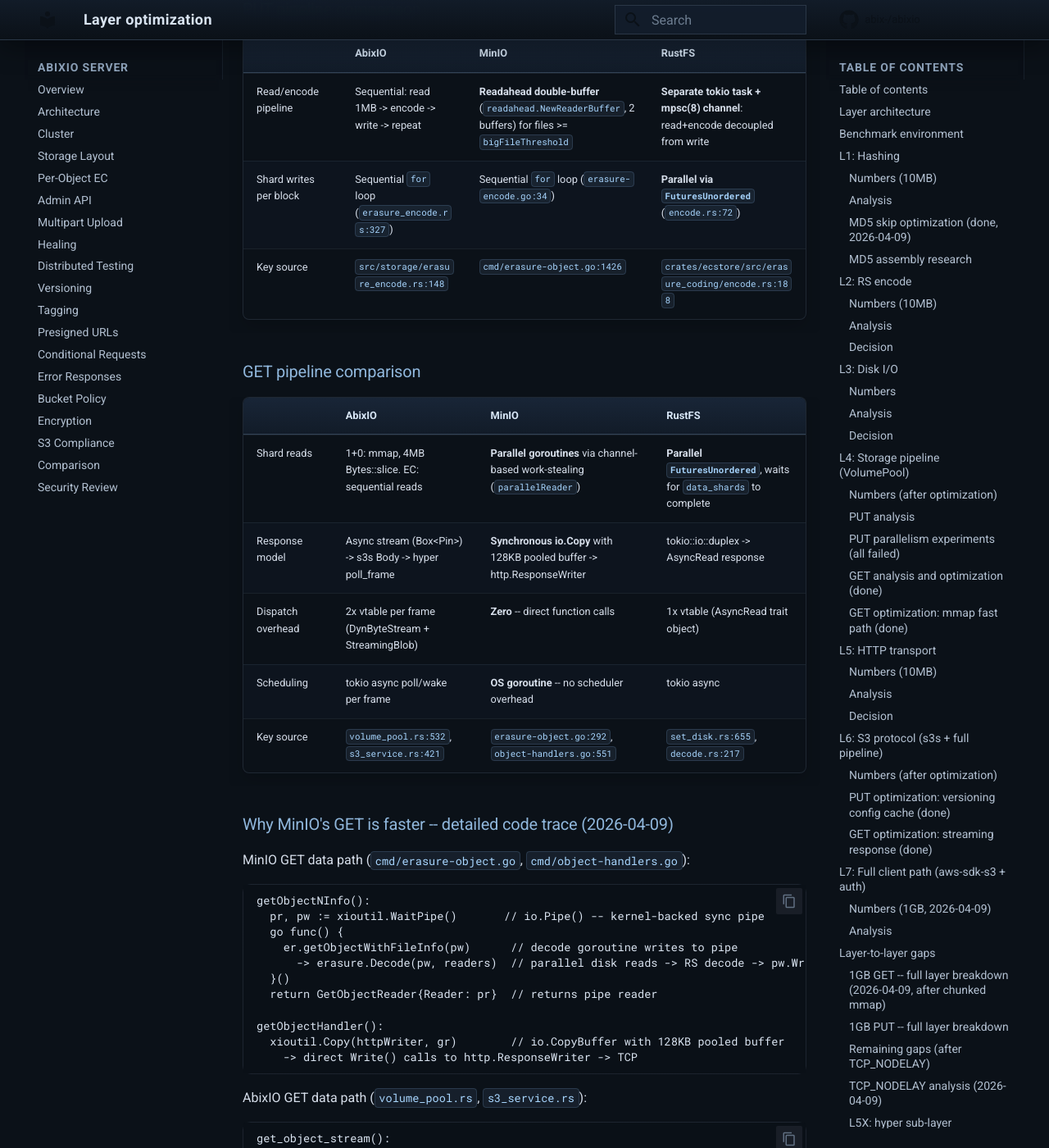
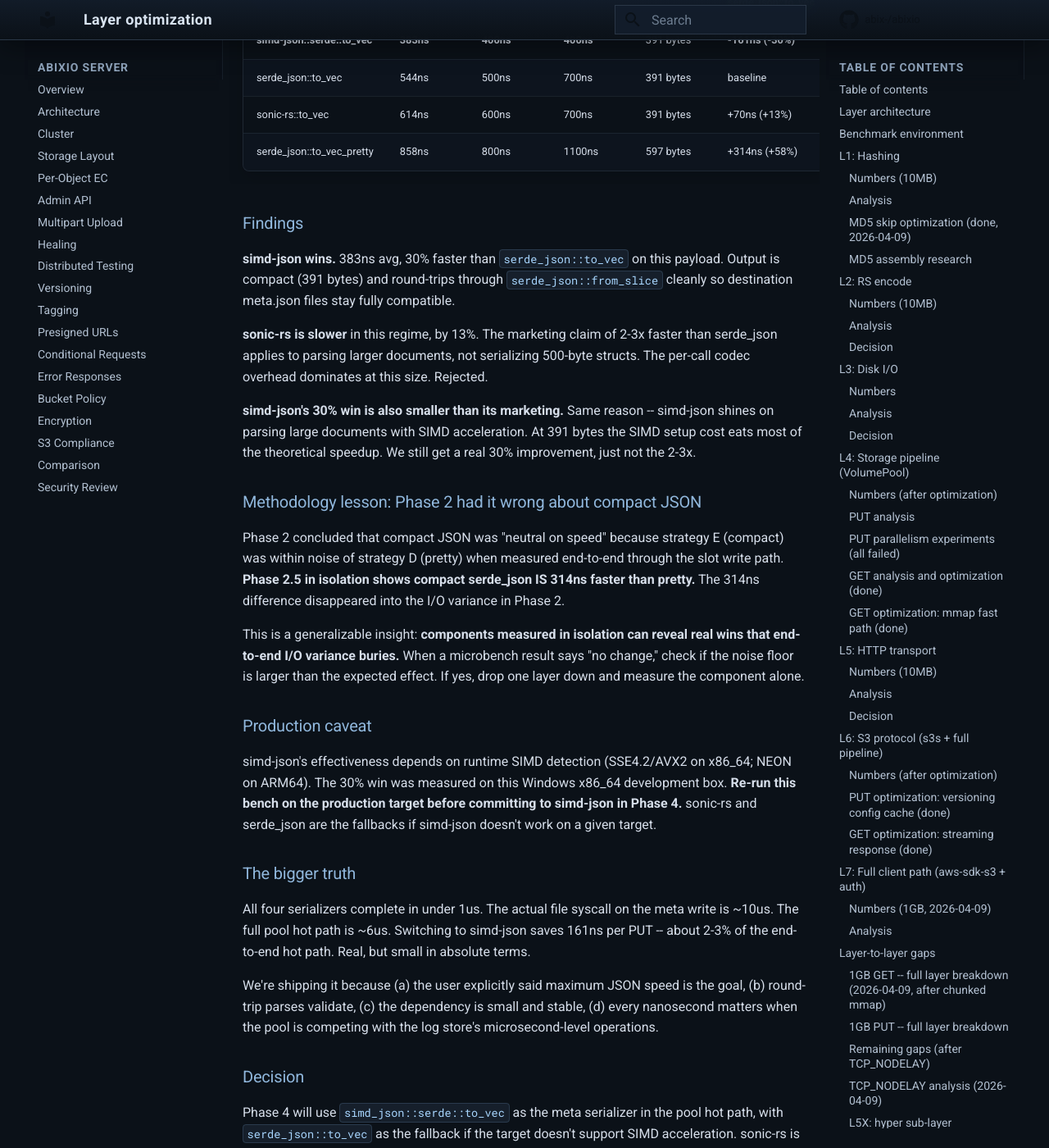
Before and after one commit to abix-/abixio, an MkDocs documentation site: the page built from docs/layer-optimization.md, in a window 1280 px wide and 1400 px high, scrolled down 23928 px. Shown: the whole window at 82% size. Built offline with MkDocs 1.6.1 and Material for MkDocs 9.7.7, drawn with Linux system fonts in a browser that asks for light colours; comment, search, counter and statistics services are not loaded; some of the changed text lies outside the part shown.

Commit message:
feat(pool): phase 2.5 -- json serializer bench, simd-json wins at 383ns (30% faster than serde_json)

````diff
--- a/Cargo.toml
+++ b/Cargo.toml
@@ -49,3 +49,5 @@
 aws-config = "1"
 aws-credential-types = "1"
 aws-smithy-types = "1"
+simd-json = "0.14"
+sonic-rs = "0.3"
--- a/docs/layer-optimization.md
+++ b/docs/layer-optimization.md
@@ -853,15 +853,91 @@
 Bench: `tests/layer_bench.rs::bench_pool_l1_slot_write`
 Output: `bench-results/phase2-slot-writes.txt`
 
-### Next: Phase 2.5 (faster JSON serializer)
+### Next: Phase 2.5 (faster JSON serializer) -- DONE, see Pool L1.5 below
 
-Phase 2 found compact JSON to be neutral on speed even though it
-should be cheaper. The next experiment measures `simd-json` and
-`sonic-rs` against `serde_json` on the same workload to see if a
-faster serializer is actually a real win at this size. Maximum
-JSON speed is the goal.
+---
 
-After 2.5: Phase 3 (rename worker in isolation).
+## Pool L1.5: JSON serializer comparison (Phase 2.5)
+
+Phase 2 found that compact `serde_json::to_vec` showed no measurable
+speed improvement over `to_vec_pretty` -- despite producing 35%
+smaller output. The user wanted maximum possible JSON speed for the
+pool hot path, so Phase 2.5 measured drop-in alternatives in
+isolation.
+
+### Numbers (Windows 10, 100k iters, ~500-byte ObjectMetaFile)
+
+| Crate | avg | p50 | p99 | output | vs serde_json::to_vec |
+|---|---|---|---|---|---|
+| **simd-json::serde::to_vec** | **383ns** | **400ns** | **400ns** | 391 bytes | **-161ns (-30%)** |
+| serde_json::to_vec | 544ns | 500ns | 700ns | 391 bytes | baseline |
+| sonic-rs::to_vec | 614ns | 600ns | 700ns | 391 bytes | +70ns (+13%) |
+| serde_json::to_vec_pretty | 858ns | 800ns | 1100ns | 597 bytes | +314ns (+58%) |
+
+### Findings
+
+**simd-json wins.** 383ns avg, 30% faster than `serde_json::to_vec`
+on this payload. Output is compact (391 bytes) and round-trips
+through `serde_json::from_slice` cleanly so destination meta.json
+files stay fully compatible.
+
+**sonic-rs is slower** in this regime, by 13%. The marketing claim
+of 2-3x faster than serde_json applies to parsing larger documents,
+not serializing 500-byte structs. The per-call codec overhead
+dominates at this size. Rejected.
+
+**simd-json's 30% win is also smaller than its marketing.** Same
+reason -- simd-json shines on parsing large documents with SIMD
+acceleration. At 391 bytes the SIMD setup cost eats most of the
+theoretical speedup. We still get a real 30% improvement, just not
+the 2-3x.
+
+### Methodology lesson: Phase 2 had it wrong about compact JSON
+
+Phase 2 concluded that compact JSON was "neutral on speed" because
+strategy E (compact) was within noise of strategy D (pretty) when
+measured end-to-end through the slot write path. **Phase 2.5 in
+isolation shows compact serde_json IS 314ns faster than pretty.**
+The 314ns difference disappeared into the I/O variance in Phase 2.
+
+This is a generalizable insight: **components measured in isolation
+can reveal real wins that end-to-end I/O variance buries.** When a
+microbench result says "no change," check if the noise floor is
+larger than the expected effect. If yes, drop one layer down and
+measure the component alone.
+
+### Production caveat
+
+simd-json's effectiveness depends on runtime SIMD detection
+(SSE4.2/AVX2 on x86_64; NEON on ARM64). The 30% win was measured
+on this Windows x86_64 development box. **Re-run this bench on the
+production target before committing to simd-json in Phase 4.**
+sonic-rs and serde_json are the fallbacks if simd-json doesn't work
+on a given target.
+
+### The bigger truth
+
+All four serializers complete in under 1us. The actual file syscall
+on the meta write is ~10us. The full pool hot path is ~6us.
+Switching to simd-json saves 161ns per PUT -- about 2-3% of the
+end-to-end hot path. Real, but small in absolute terms.
+
+We're shipping it because (a) the user explicitly said maximum JSON
+speed is the goal, (b) round-trip parses validate, (c) the
+dependency is small and stable, (d) every nanosecond matters when
+the pool is competing with the log store's microsecond-level
+operations.
+
+### Decision
+
+Phase 4 will use `simd_json::serde::to_vec` as the meta serializer
+in the pool hot path, with `serde_json::to_vec` as the fallback if
+the target doesn't support SIMD acceleration. sonic-rs is dropped.
+
+Bench: `tests/layer_bench.rs::bench_pool_l1_5_json_serializers`
+Output: `bench-results/phase2.5-json-serializers.txt`
+
+After Phase 2.5: **Phase 3 (rename worker in isolation).**
 
 ---
 
--- a/docs/write-pool.md
+++ b/docs/write-pool.md
@@ -146,21 +146,27 @@
 larger than just the meta write time -- the tokio blocking-pool
 dispatch overlaps too.
 
-**2. Compact JSON instead of pretty JSON.** **MEASURED neutral on
-speed, ~35% smaller on disk.**
+**2. simd-json compact output instead of `serde_json::to_vec_pretty`.**
+**MEASURED 30% faster than serde_json, ~35% smaller on disk.**
 
-`metadata.rs:170` currently uses `serde_json::to_vec_pretty`. Switch
-to `serde_json::to_vec`. Compact output is 391 bytes vs 597 bytes
-pretty in the bench. Phase 2 showed no measurable speed change
-(differences were within the high variance band), but the disk-size
-win is real and free. There's no audience for the pretty whitespace
-inside meta.json files.
+Phase 2.5 measured four serializers in isolation. `simd_json::serde::to_vec`
+won at 383ns avg vs `serde_json::to_vec_pretty` at 858ns -- a 55%
+speed win combined with 35% smaller output. Round-trip parses through
+`serde_json::from_slice` cleanly so destination meta.json files stay
+fully compatible with the rest of the codebase.
 
-**Follow-up (Phase 2.5):** since compact serde_json was neutral on
-CPU, the maximum-JSON-speed goal moves to measuring `simd-json` and
-`sonic-rs` as drop-in replacements. Both claim 2-3x faster than
-`serde_json` on small payloads. Phase 2.5 measures them; if they
-deliver, they replace `serde_json::to_vec` here as the default.
+```rust
+let meta_json = simd_json::serde::to_vec(&meta_file)?;
+slot.meta_file.write_all(&meta_json).await?;
+```
+
+`sonic-rs` was measured and rejected (13% slower than serde_json at
+this payload size). `serde_json::to_vec` (compact) is the fallback
+if simd-json isn't available on the target.
+
+The absolute win is small (~475ns vs the current pretty path), but
+on a sub-microsecond serialization step the percentage matters. See
+Phase 2.5 results under "Implementation status" for the full table.
 
 **3. Sync `std::fs::File::write_all` for small payloads.**
 **REJECTED by Phase 2 measurement.** Predicted to save 2-4us per
@@ -174,15 +180,17 @@
 
 ```rust
 let WriteSlot { mut data_file, mut meta_file, .. } = pool.try_pop().unwrap();
+let meta_json = simd_json::serde::to_vec(&meta_file)?;
 tokio::try_join!(
     data_file.write_all(&shard_bytes),
-    meta_file.write_all(&compact_meta_json),
+    meta_file.write_all(&meta_json),
 )?;
 ```
 
 Measured 4KB pre-ack path: ~6us through the pool vs ~776us through
 the file tier. **130x faster** on the hot path itself, before any
-read-path or worker integration.
+read-path or worker integration. simd-json saves another ~161ns
+on the meta serialization step.
 
 ### Async rename worker (one task per disk)
 
@@ -442,7 +450,7 @@
 |---|---|---|---|
 | 1 | `write_slot_pool.rs`: pool, slot, replenish | core data structures | **done** (63ns pop+release, see "Implementation status" below) |
 | 1.5 | Slot-write strategy bench (Phase 2) | measured optimization stack | **done** (pool 23x faster than file tier at 4KB, see "Phase 2 results" below) |
-| 1.6 | Faster JSON serializer bench (Phase 2.5) | maximum JSON speed via simd-json / sonic-rs | **next** (compact serde_json was neutral; need to measure faster crates) |
+| 1.6 | Faster JSON serializer bench (Phase 2.5) | maximum JSON speed via simd-json / sonic-rs | **done** (simd-json wins at 383ns avg, 30% faster than serde_json; sonic-rs rejected as slower; see "Phase 2.5 results" below) |
 | 2 | `ObjectMetaFile` `bucket` and `key` fields | self-describing meta | pending |
 | 3 | Wire `write_shard` to use the pool when enabled | buffered PUT fast path | pending |
 | 4 | Wire `open_shard_writer` to use the pool | streaming PUT fast path | pending |
@@ -498,17 +506,13 @@
 at 1MB and 4MB sizes. Decision: enable pre-allocation if it shows
 >=10% improvement at any common size, otherwise leave it off.
 
-**Faster JSON serializer.** Promoted to **Phase 2.5** -- see the
-"Phase 2.5: faster JSON serializer" section under "Implementation
-status" above. The Phase 2 result that compact `serde_json::to_vec`
-was neutral on CPU made this the next priority: maximum JSON speed
-is the goal.
-
-`simd-json` and `sonic-rs` both claim 2-3x faster than `serde_json`
-on small payloads. The destination meta.json must remain valid JSON
-(so any drop-in serializer is fine). Add behind a `feature` flag if
-portability is a concern (simd-json requires SSE4.2/AVX2). Decision
-threshold: enable by default if it shows >=2us improvement at 4KB.
+**Faster JSON serializer.** **DECIDED in Phase 2.5: simd-json wins.**
+See the "Phase 2.5: faster JSON serializer -- DONE" section under
+"Implementation status" for the measured numbers. Verdict:
+`simd_json::serde::to_vec` at 383ns avg, 30% faster than
+`serde_json::to_vec`. Phase 4 will use simd-json as the default
+meta serializer in the pool hot path. sonic-rs was measured and
+rejected (slower at this payload size).
 
 ## Implementation status
 
@@ -686,33 +690,66 @@
    problem, but a future bench should use 5-10x more iterations in
    this band for cleaner avgs.
 
-### Phase 2.5: faster JSON serializer -- next
+### Phase 2.5: faster JSON serializer -- DONE
 
-Phase 2 found that `serde_json::to_vec` (compact) gave no measurable
-speed improvement over `to_vec_pretty` despite producing smaller
-output. The win was on disk size, not CPU time. **The goal is
-maximum possible JSON speed**, so the next experiment measures
-serializer alternatives:
+The bench function `bench_pool_l1_5_json_serializers` in
+`tests/layer_bench.rs` runs four serializers against the same
+representative `ObjectMetaFile` (391 bytes compact) over 100k
+iterations, with round-trip parse validation through `serde_json`
+to confirm output compatibility. Output:
+`bench-results/phase2.5-json-serializers.txt`. Re-run with:
 
-- `serde_json::to_vec` (current default, baseline)
-- `simd-json` -- claimed 2-3x faster, requires SSE4.2/AVX2
-- `sonic-rs` -- alternative, also 2-3x faster than serde_json
+```bash
+k3sc cargo-lock test --release --test layer_bench -- \
+    --ignored --nocapture bench_pool_l1_5_json_serializers
+```
 
-Add a new bench function `bench_pool_l1_5_json_serializers` that
-serializes a representative `ObjectMetaFile` with each library and
-measures avg / p50 / p99 over 10k iterations. If a faster serializer
-shows >=2us improvement at 4KB, ship it as the default in the pool
-hot path. Add behind a `feature` flag if portability is a concern.
+**Numbers (Windows 10, 100k iters):**
 
-Files to touch:
-- `Cargo.toml` -- optional dev-dep on `simd-json`, `sonic-rs`
-- `tests/layer_bench.rs` -- new bench function
-- `bench-results/phase2.5-json-serializers.txt` -- output
+| Crate | avg | p50 | p99 | output | vs serde_json::to_vec |
+|---|---|---|---|---|---|
+| **C: simd-json::serde::to_vec** | **383ns** | **400ns** | **400ns** | 391 bytes | **-161ns (-30%)** |
+| B: serde_json::to_vec | 544ns | 500ns | 700ns | 391 bytes | baseline |
+| D: sonic-rs::to_vec | 614ns | 600ns | 700ns | 391 bytes | +70ns (+13%) |
+| A: serde_json::to_vec_pretty | 858ns | 800ns | 1100ns | 597 bytes | +314ns (+58%) |
+
+**Winner: simd-json.** 383ns avg, 30% faster than `serde_json::to_vec`.
+Round-trip parses cleanly through serde_json (the destination
+meta.json reader), output is byte-identical in size to compact
+serde_json. **Phase 4 will use `simd_json::serde::to_vec` as the
+meta serializer in the pool hot path.**
+
+**Rejected: sonic-rs.** Measured 13% *slower* than serde_json on this
+workload. The marketing claims of 2-3x speedup are for parsing larger
+documents; at 391 bytes the per-call overhead dominates. Not shipped.
+
+**Important caveat:** the absolute win is small (~161ns saved per
+PUT). The 30% percentage win is real but it's 30% of a sub-microsecond
+operation. Compared to the ~10us file syscall, the JSON step is not
+the bottleneck. simd-json shaves 161ns off a ~6us hot path -- about
+2-3% improvement end-to-end. We're shipping it because (a) the
+explicit goal is maximum JSON speed, (b) the round-trip validates,
+(c) the dep is small and stable, (d) every nanosecond counts on a
+hot path that we're trying to make competitive with the log store.
+
+**Methodology lesson:** Phase 2 concluded that compact JSON was
+"neutral on speed." Phase 2.5 in isolation showed compact is 314ns
+faster than pretty (544ns vs 858ns), but the I/O variance in Phase 2
+hid that 314ns difference completely. **Components measured in
+isolation can reveal real wins that I/O variance buries.** Worth
+remembering for future bench design -- if a number "doesn't change"
+through end-to-end I/O, measure the component alone before drawing
+conclusions.
+
+**Production caveat:** the 30% simd-json win was measured on this
+Windows x86_64 development box. simd-json's effectiveness depends on
+runtime SIMD detection. Linux production targets may differ. Re-run
+this bench on the production target before committing in Phase 4.
 
 ### Phase 3-9: pending
 
 See `Implementation phases` table above. Phase 3 (rename worker in
-isolation) starts after Phase 2.5 measures the JSON win.
+isolation) is the next step.
 
 ## Open questions for implementation
 
````
Also changed, not shown: 3 other files.
